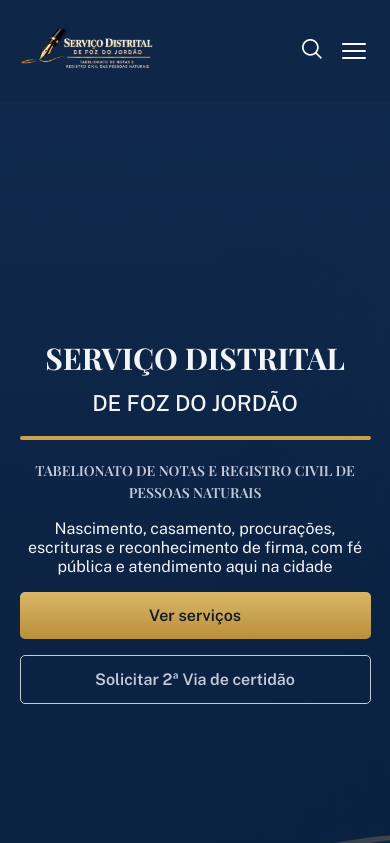
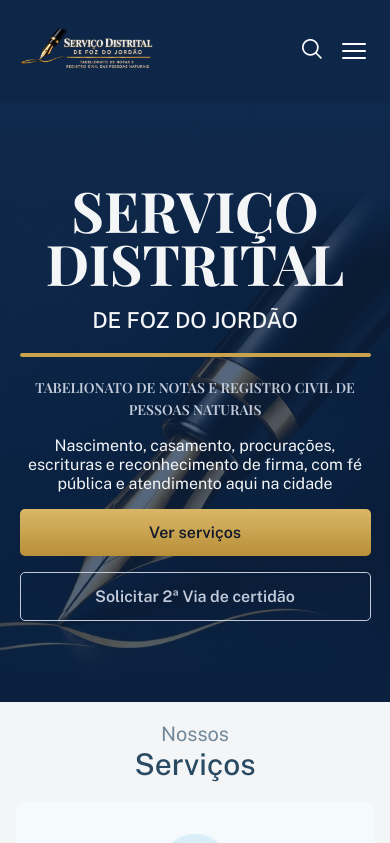
Before and after one commit to salomaogoetzinger3-gif/Servi-o-Distrital-de-Foz-do-Jord-o, a React (Vite) app: page / in a window 390 px wide. Shown: the top 843 px of the page. Built offline with nearby package versions, Linux system fonts and the light colour scheme.

Commit message:
ajustando 900px

```diff
--- a/src/components/Hero/hero.style.css
+++ b/src/components/Hero/hero.style.css
@@ -38,7 +38,7 @@
 
 .titulo {
   color: #f4f5f7;
-  font-size: clamp(30px, 4vw, 70px);
+  font-size: clamp(56px, 4vw, 70px);
   line-height: 95%;
   font-weight: 800;
   font-family: "Playfair Display SC", Georgia, serif;
@@ -119,7 +119,8 @@
       linear-gradient(rgba(14, 38, 72, 0.7), rgba(14, 38, 72, 0.7)),
       url("/Hero photograph.png");
     background-size: cover;
-    background-position: center;
+    background-position: right center;
+    min-height: 600px;
   }
 
   .hero-logo {
```
